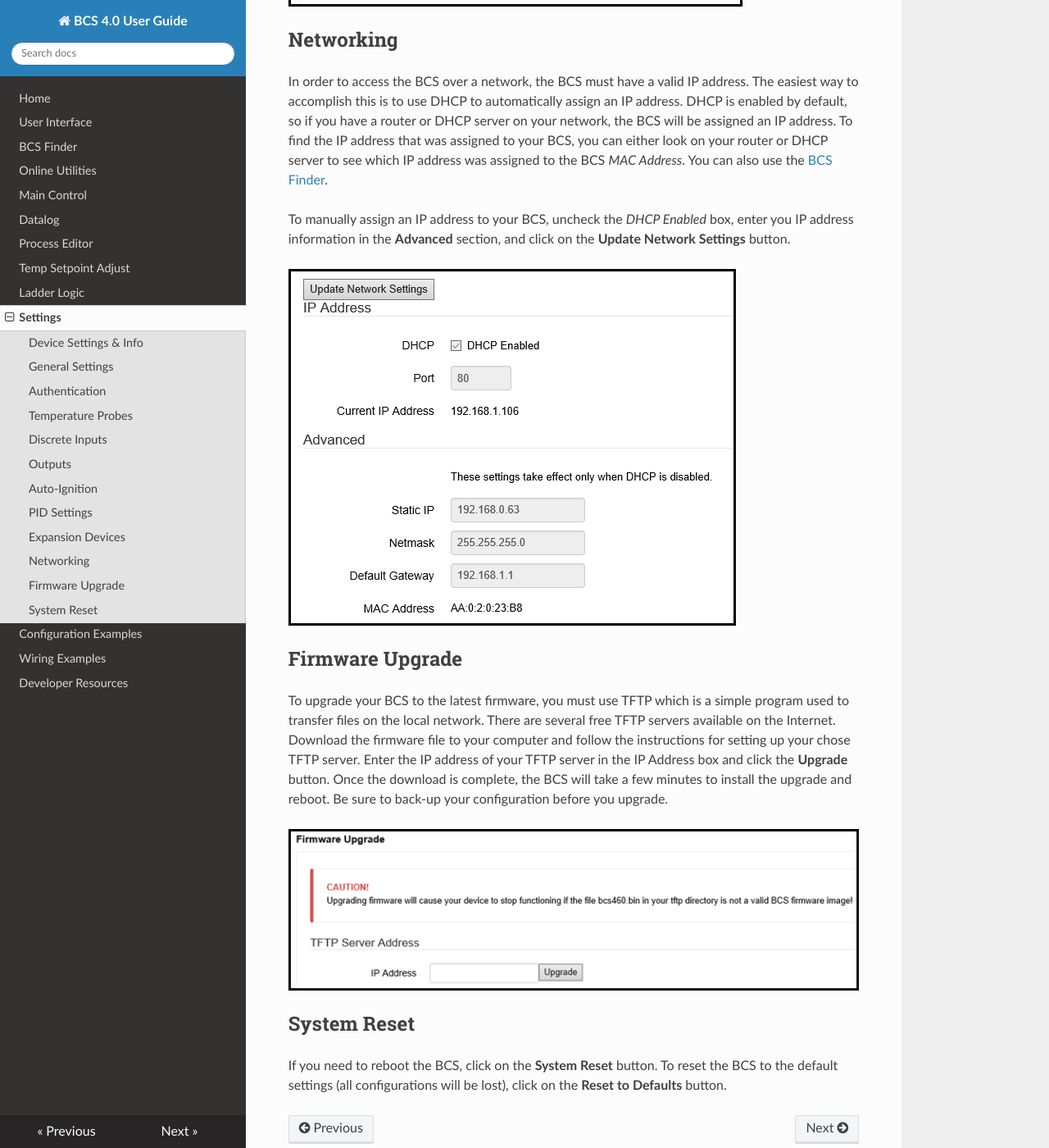
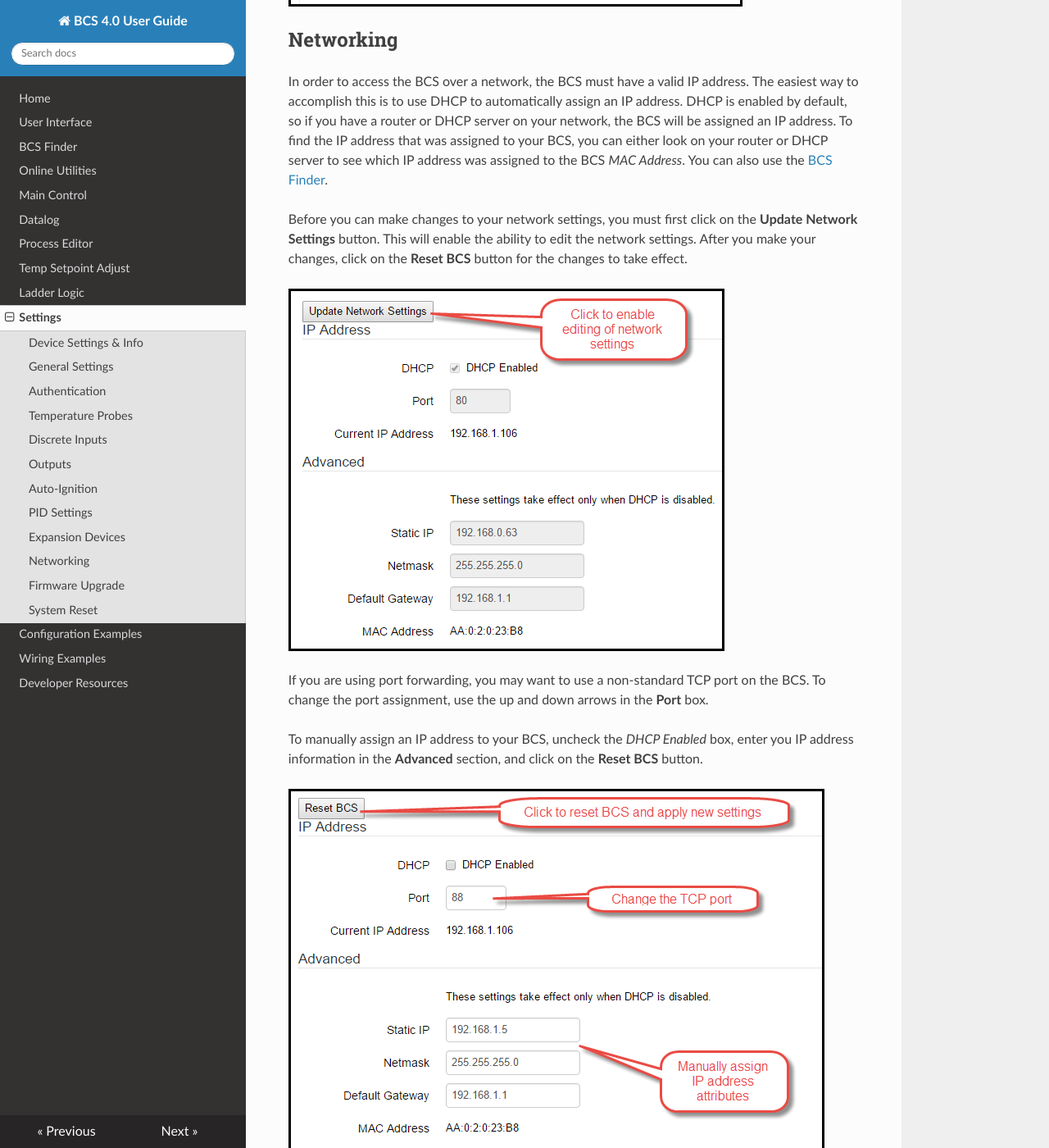
Before and after one commit to embeddedcc/bcs-docs, an MkDocs documentation site: the page built from docs/settings.md, in a window 1280 px wide and 1400 px high, scrolled down 5082 px. Shown: the whole window at 82% size. Built offline with MkDocs 1.6.1, drawn with Linux system fonts in a browser that asks for light colours; nearby versions of some CDN libraries; old or Windows-style settings are respelled for this version of MkDocs.

Commit message:
Expanded Networking section
Added another graphic and more text to the Networking section.

```diff
--- a/docs/settings.md
+++ b/docs/settings.md
@@ -73,9 +73,15 @@
 ## Networking
 In order to access the BCS over a network, the BCS must have a valid IP address. The easiest way to accomplish this is to use DHCP to automatically assign an IP address. DHCP is enabled by default, so if you have a router or DHCP server on your network, the BCS will be assigned an IP address. To find the IP address that was assigned to your BCS, you can either look on your router or DHCP server to see which IP address was assigned to the BCS *MAC Address*. You can also use the [BCS Finder](finder.md).
 
-To manually assign an IP address to your BCS, uncheck the *DHCP Enabled* box, enter you IP address information in the **Advanced** section, and click on the **Update Network Settings** button.
+Before you can make changes to your network settings, you must first click on the **Update Network Settings** button. This will enable the ability to edit the network settings. After you make your changes, click on the **Reset BCS** button for the changes to take effect.
 
 ![networking](/img/settings/network_settings.png)
+
+If you are using port forwarding, you may want to use a non-standard TCP port on the BCS. To change the port assignment, use the up and down arrows in the **Port** box.
+
+To manually assign an IP address to your BCS, uncheck the *DHCP Enabled* box, enter you IP address information in the **Advanced** section, and click on the **Reset BCS** button.
+
+![networking2](/img/settings/network_settings2.png)
 
 ## Firmware Upgrade
 To upgrade your BCS to the latest firmware, you must use TFTP which is a simple program used to transfer files on the local network. There are several free TFTP servers available on the Internet. Download the firmware file to your computer and follow the instructions for setting up your chose TFTP server. Enter the IP address of your TFTP server in the IP Address box and click the **Upgrade** button. Once the download is complete, the BCS will take a few minutes to install the upgrade and reboot. Be sure to back-up your configuration before you upgrade.
```
Also changed, not shown: docs/img/settings/network_settings.png, docs/img/settings/network_settings2.png (added).
